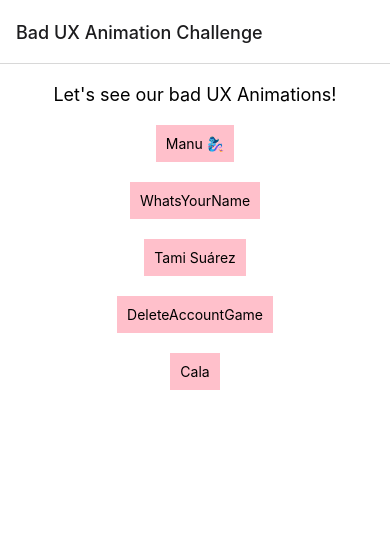
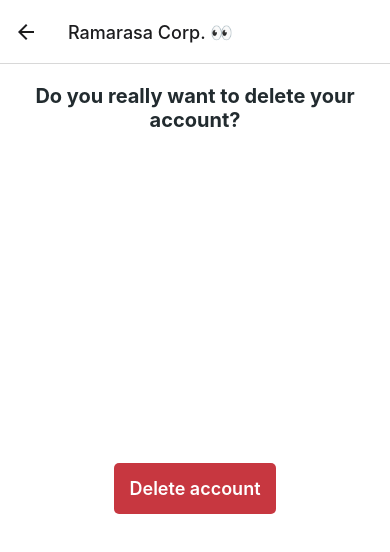
Before and after one commit to rootstrap/react-native-bad-ux-challenge, a React Native app: screen /Ramarasa in a window 390 px wide. Shown: the top 552 px of the page. Built offline with nearby package versions, Linux system fonts and the light colour scheme.

Commit message:
add ramarasa challenge

```diff
--- a/App.js
+++ b/App.js
@@ -9,12 +9,14 @@ import {
   DELETE_ACCOUNT_GAME,
   DELETE_ACCOUNT_CALA,
   MANU_GENIA,
+  RAMA_RASA,
   WHATS_YOUR_NAME,
 } from './src/constants/screens';
 import ManuGenia from './src/screens/ManuGenia';
 import WhatsYourName from './src/features/whatsyourname/screens/WhatsYourName';
 import DeleteAccount from './src/features/DeleteAccount';
 import DeleteAccountCala from './src/features/DeleteAccountCala';
+import Ramarasa from './src/screens/Ramarasa';
 import {COLORS} from './src/constants/styles';
 import DeleteAccountGame from './src/features/deleteAccountGame';
 
@@ -65,6 +67,11 @@ const App = () => (
           headerTintColor: COLORS.white,
         }}
       />
+      <Stack.Screen
+        name={RAMA_RASA}
+        component={Ramarasa}
+        options={{headerTitle: 'Ramarasa Corp. 👀'}}
+      />
     </Stack.Navigator>
   </NavigationContainer>
 );
--- a/src/constants/screens.js
+++ b/src/constants/screens.js
@@ -4,3 +4,4 @@ export const WHATS_YOUR_NAME = 'WhatsYourName';
 export const DELETE_ACCOUNT = 'DeleteAccount';
 export const DELETE_ACCOUNT_GAME = 'DeleteAccountGame';
 export const DELETE_ACCOUNT_CALA = 'DeleteAccountCala';
+export const RAMA_RASA = 'Ramarasa';
--- a/src/constants/styles.ts
+++ b/src/constants/styles.ts
@@ -4,5 +4,6 @@ export const COLORS = {
   black: '#000000',
   green: 'green',
   yellow: 'yellow',
-  red: 'red',
+  darkBlue: '#222B2F',
+  red: '#C73740',
 };
--- a/src/screens/Dashboard/index.js
+++ b/src/screens/Dashboard/index.js
@@ -9,6 +9,7 @@ import {
   DELETE_ACCOUNT,
   DELETE_ACCOUNT_GAME,
   MANU_GENIA,
+  RAMA_RASA,
   WHATS_YOUR_NAME,
   DELETE_ACCOUNT_CALA,
 } from '../../constants/screens';
@@ -34,6 +35,10 @@ const CHALLENGE_SOLUTIONS = [
     name: 'Cala',
     screen: DELETE_ACCOUNT_CALA,
   },
+  {
+    name: 'Ramarasa',
+    screen: RAMA_RASA,
+  },
 ];
 
 const Dashboard = () => {
--- /dev/null
+++ b/src/screens/Ramarasa/components/AnimatedButton/index.tsx
@@ -0,0 +1,82 @@
+import React from 'react';
+import {Pressable, Text} from 'react-native';
+import Animated, {
+  useAnimatedStyle,
+  useSharedValue,
+  withRepeat,
+  withTiming,
+  withSequence,
+} from 'react-native-reanimated';
+import {useNavigation} from '@react-navigation/native';
+
+import {SCREEN_WIDTH, SCREEN_HEIGHT} from '../../../../constants/common';
+
+import {getRandomNumber} from '../../../../utils';
+
+import styles from './styles';
+
+const AnimatedButton = () => {
+  const rotation = useSharedValue(0);
+  const translateX = useSharedValue(0);
+  const translateY = useSharedValue(0);
+
+  const navigation = useNavigation<any>();
+
+  const animatedStyle = useAnimatedStyle(() => {
+    return {
+      transform: [
+        {rotate: `${rotation.value}deg`},
+        {translateX: translateX.value},
+        {translateY: translateY.value},
+      ],
+    };
+  });
+
+  const startTranslation = (randomX: number, randomY: number) => {
+    'worklet';
+    translateX.value = withRepeat(
+      withSequence(
+        withTiming(randomX, {duration: 2000}),
+        withTiming(-randomX, {duration: 2000}),
+      ),
+      0,
+      true,
+    );
+    translateY.value = withRepeat(
+      withSequence(
+        withTiming(randomY, {duration: 2000}),
+        withTiming(-randomY, {duration: 2000}),
+      ),
+      0,
+      true,
+    );
+  };
+
+  const startRotation = () => {
+    'worklet';
+    const randomX = getRandomNumber(0, SCREEN_WIDTH / 4);
+    const randomY = getRandomNumber(0, SCREEN_HEIGHT / 4);
+    rotation.value = withRepeat(
+      withSequence(
+        withTiming(360, {duration: 2000}),
+        withTiming(-360, {duration: 2000}),
+      ),
+      1,
+      true,
+      () => startTranslation(randomX, randomY),
+    );
+  };
+
+  return (
+    <Animated.View style={animatedStyle}>
+      <Pressable
+        onPress={startRotation}
+        onLongPress={navigation.goBack}
+        style={styles.button}>
+        <Text style={styles.text}>Delete account</Text>
+      </Pressable>
+    </Animated.View>
+  );
+};
+
+export default AnimatedButton;
--- /dev/null
+++ b/src/screens/Ramarasa/components/AnimatedButton/styles.ts
@@ -0,0 +1,20 @@
+import {StyleSheet} from 'react-native';
+
+import {COLORS} from '../../../../constants/styles';
+
+const {red, white} = COLORS;
+
+const styles = StyleSheet.create({
+  button: {
+    backgroundColor: red,
+    padding: 15,
+    borderRadius: 5,
+  },
+  text: {
+    fontSize: 18,
+    color: white,
+    fontWeight: '600',
+  },
+});
+
+export default styles;
--- /dev/null
+++ b/src/screens/Ramarasa/index.tsx
@@ -0,0 +1,21 @@
+import React from 'react';
+import {Text, View, SafeAreaView} from 'react-native';
+
+import AnimatedButton from './components/AnimatedButton';
+
+import styles from './styles';
+
+const RamarasaScreen: React.FunctionComponent = () => {
+  return (
+    <SafeAreaView style={styles.safeArea}>
+      <Text style={styles.title}>
+        Do you really want to delete your account?
+      </Text>
+      <View style={styles.container}>
+        <AnimatedButton />
+      </View>
+    </SafeAreaView>
+  );
+};
+
+export default RamarasaScreen;
--- /dev/null
+++ b/src/screens/Ramarasa/styles.ts
@@ -0,0 +1,29 @@
+import {StyleSheet} from 'react-native';
+
+import {COLORS} from '../../constants/styles';
+
+const {white, darkBlue} = COLORS;
+
+const styles = StyleSheet.create({
+  safeArea: {
+    flex: 1,
+    backgroundColor: white,
+  },
+  container: {
+    flex: 1,
+    backgroundColor: white,
+    padding: 20,
+    justifyContent: 'center',
+    alignItems: 'center',
+  },
+
+  title: {
+    color: darkBlue,
+    fontWeight: 'bold',
+    fontSize: 20,
+    textAlign: 'center',
+    marginTop: 20,
+  },
+});
+
+export default styles;
```
